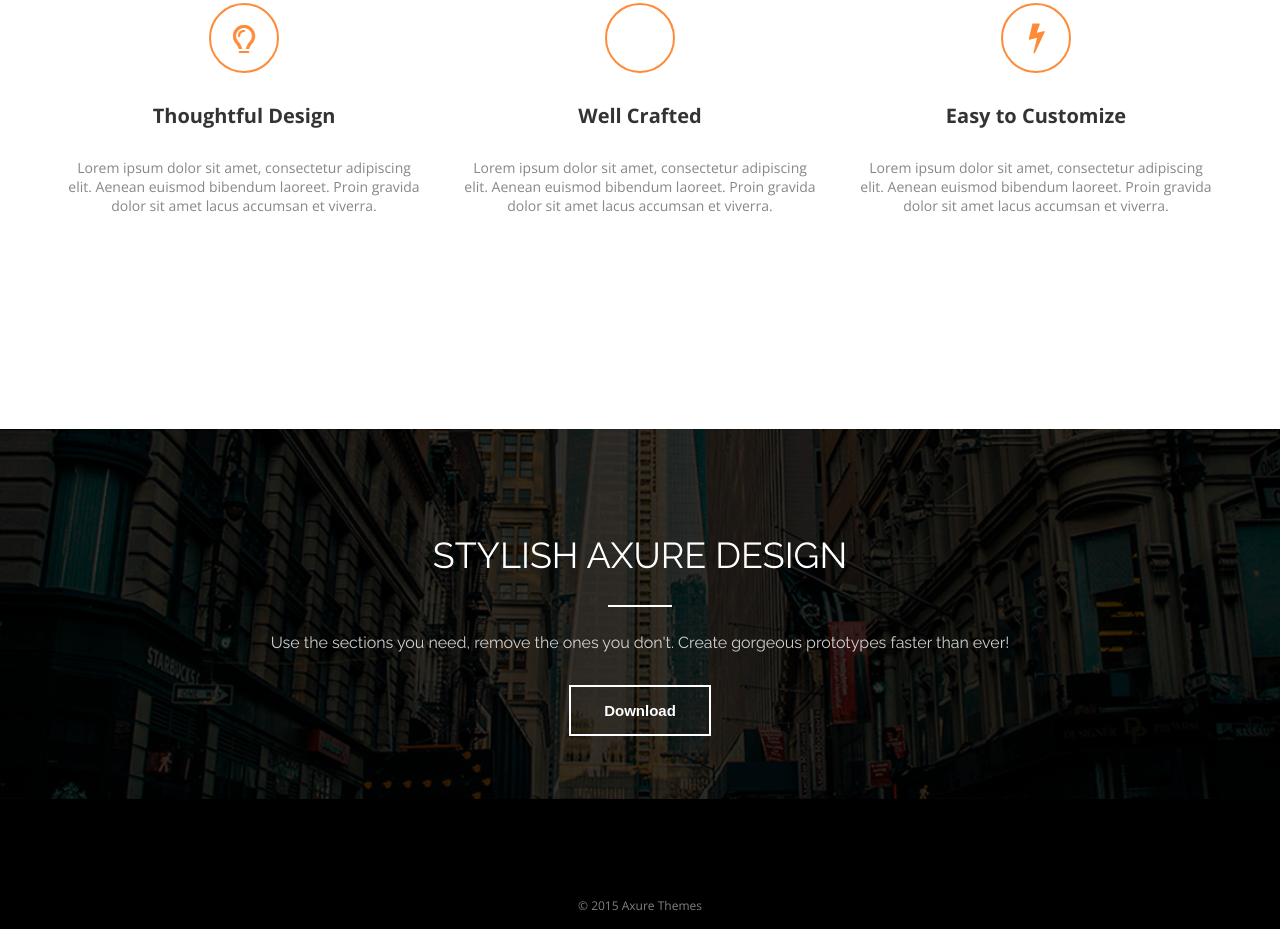
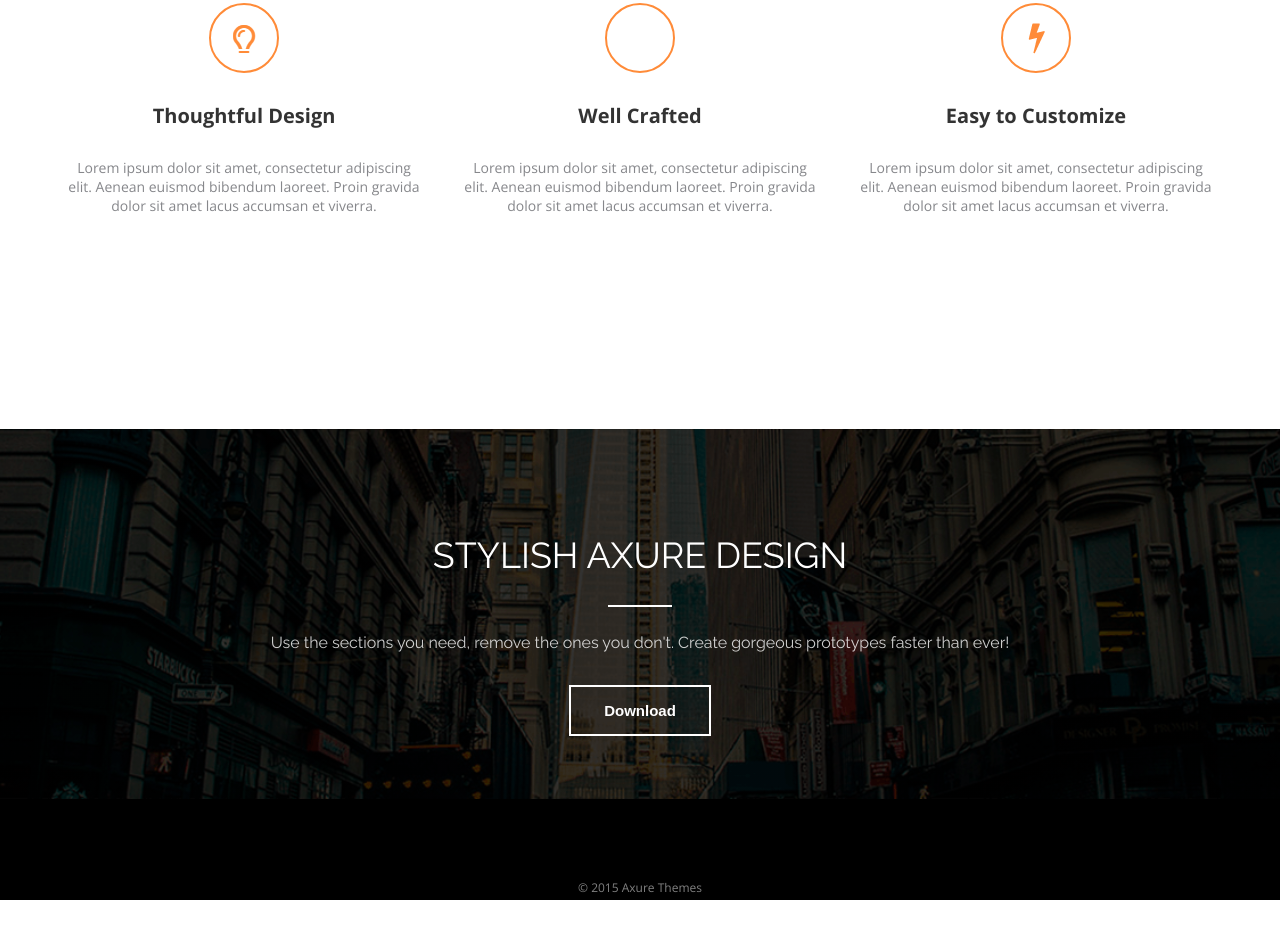
Before and after one commit to AleksandrKopach/lesson-3, a plain HTML site: page index.html in a window 1280 px wide. Shown: the part 307-1236 px from the top of the page. After the commit the page ends 1207 px from the top, so only its background shows below. Drawn offline with nearby package versions, Linux system fonts and the light colour scheme.

Commit message:
Update main.css

```diff
--- a/style/main.css
+++ b/style/main.css
@@ -136,8 +136,30 @@ p {
 /* Footer*/
 
 .footer {
-    background: #000;
-    padding: 38px 0 15px;
+    background: #000000;
+    height: 101px;
+    font-size: 12px;
+    text-align: center;
+}
+
+.footer__list {
+    background: url(../img/pic_footer.png) no-repeat center center;
+    padding: 0;
+}
+
+
+.footer ul li {
+    display: inline-block;
+    height: 23px;
+    width: 43px;
+    margin-top: 25px;
+    margin-bottom: 15px;
+}
+
+.footer ul li a {
+    display: inline-block;
+    height: 23px;
+    width: 43px;
 }
 
 .footer ul li {
```
